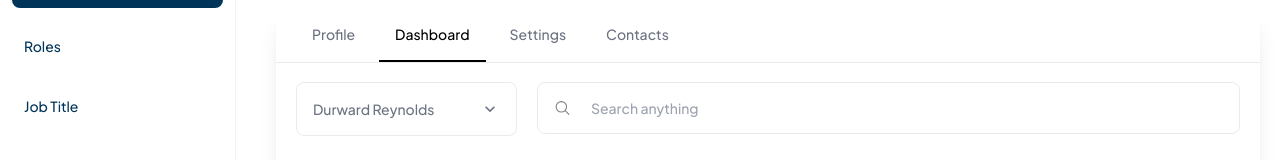
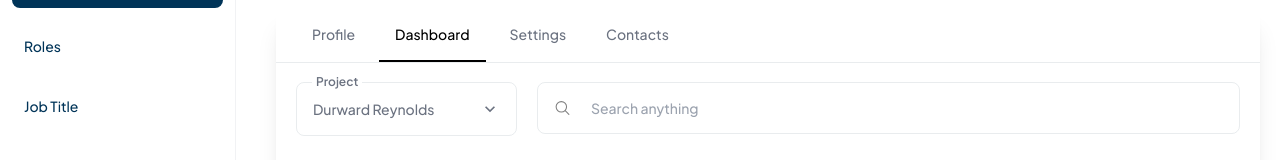
Before and after one commit to BCPAZ/crm-app, a React (Vite) app: page /users in a window 1280 px wide. Shown: the part 223-383 px from the top of the page. Built offline with nearby package versions, Linux system fonts and the light colour scheme.

Commit message:
chore : Select style changed

```diff
--- a/src/components/App/Security/UserList.jsx
+++ b/src/components/App/Security/UserList.jsx
@@ -20,7 +20,7 @@ const UserList = () => {
         <Tabs />
         <div className="grid lg:grid-cols-4 md:grid-cols-2 grid-cols-1 gap-5 p-5">
           <div className="w-full">
-            <Select column />
+            <Select column absolute label="Project" />
           </div>
           <div className="lg:col-span-3">
             <Searchbar simple />
```
